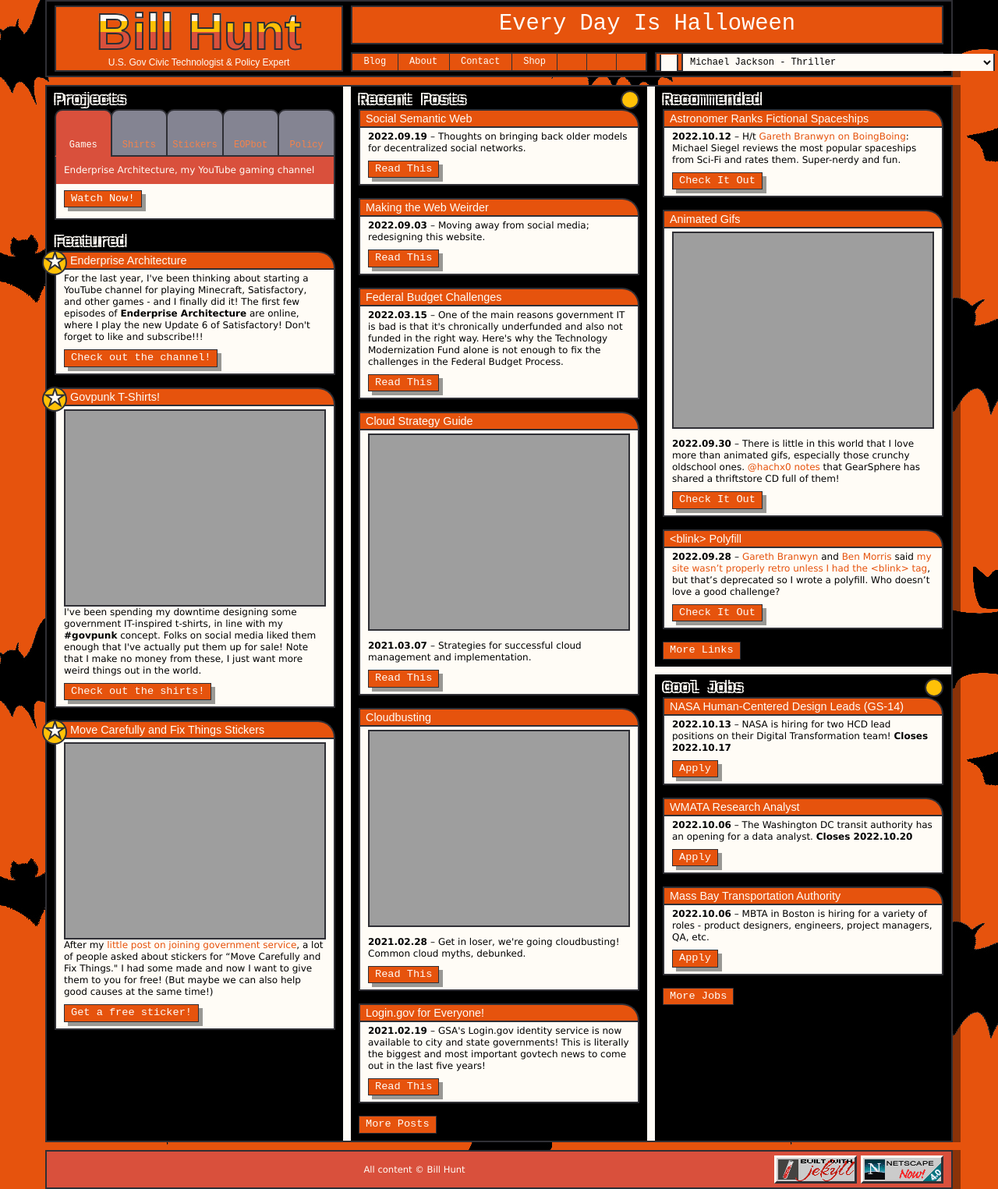
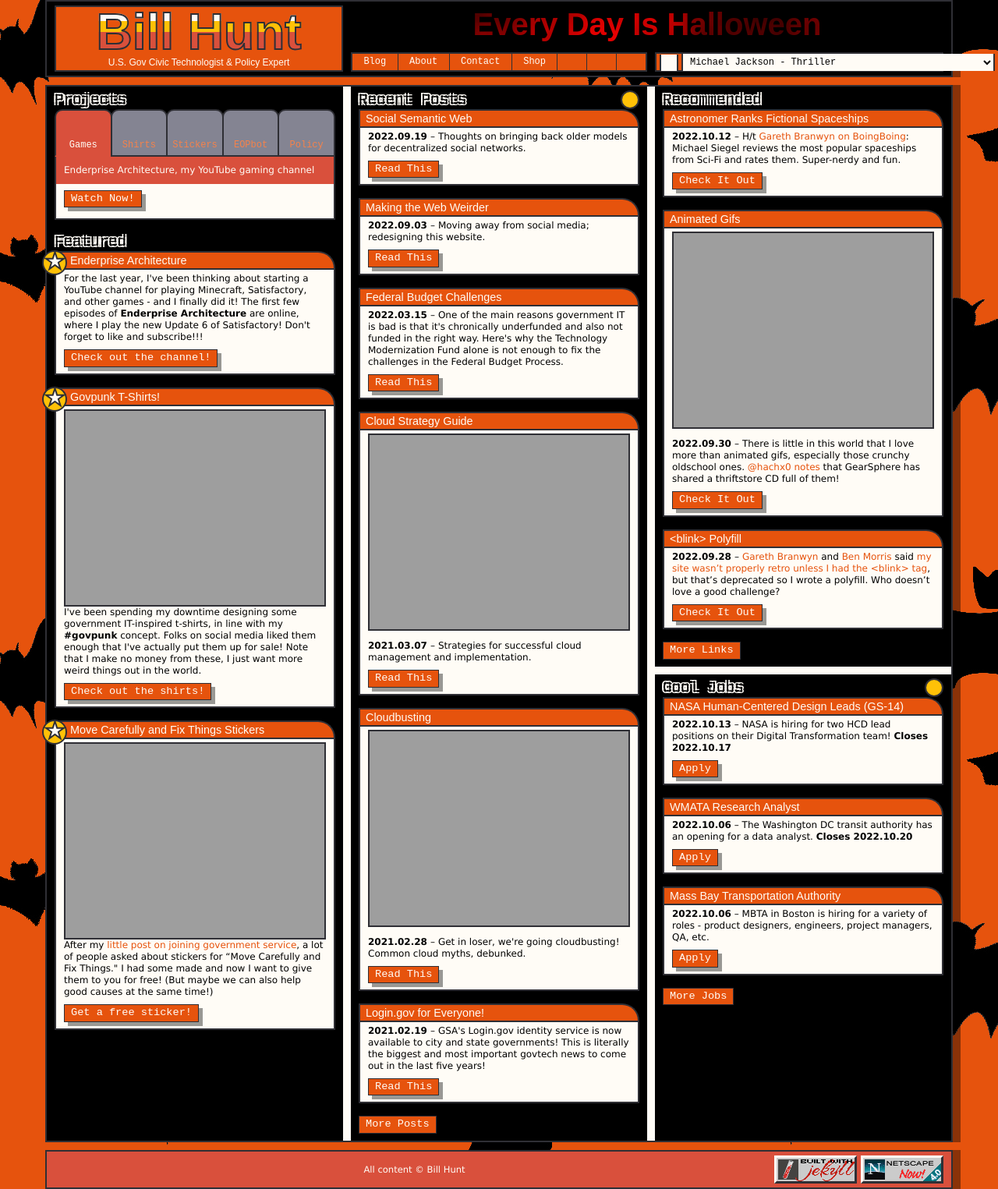
Before and after one commit to krusynth/billhunt.dev, a Jekyll site: the page built from index.md, in a window 1280 px wide. Shown: the whole page at 78% size. Built offline with Jekyll 4.4.1, drawn with Linux system fonts in a browser that asks for light colours; some web fonts are replaced.

Commit message:
Update header

```diff
--- a/assets/_sass/partials/halloweeeen.scss
+++ b/assets/_sass/partials/halloweeeen.scss
@@ -29,7 +29,7 @@
     }
   }
 
-  .about-header, .audioplayer-block, .navbar-nav, .branding,
+  .audioplayer-block, .navbar-nav, .branding,
   .post-header {
     background-color: $pumpkin;
   }
@@ -59,4 +59,35 @@
     }
   }
 
+  .about-header {
+    background-color: black;
+    border: none;
+  }
+
+  .navbar-tagline {
+    font-size: 2.5rem;
+
+    @media (max-width: $breakpoint-md) {
+      font-size: 1.5rem;
+      padding: 5px 0px;
+    }
+
+    margin-top: 2px;
+    font-weight: bold;
+    font-family:  "Montserrat", sans-serif;
+    -webkit-text-stroke: 0px black;
+    background-clip: border-box;
+    -webkit-background-clip: text;
+    -webkit-text-fill-color: transparent;
+    background-image: url("/assets/images/firecloud.jpg");
+    background-repeat: repeat-x;
+
+  animation: 5s bgslide linear infinite;
+  transform:translateY(0);
+  }
+
+  @-webkit-keyframes bgslide {
+      from { background-position: 0% 0%}
+      to { background-position: 1024px 0% }
+  }
 }
```
Also changed, not shown: assets/images/firecloud.jpg (added).
